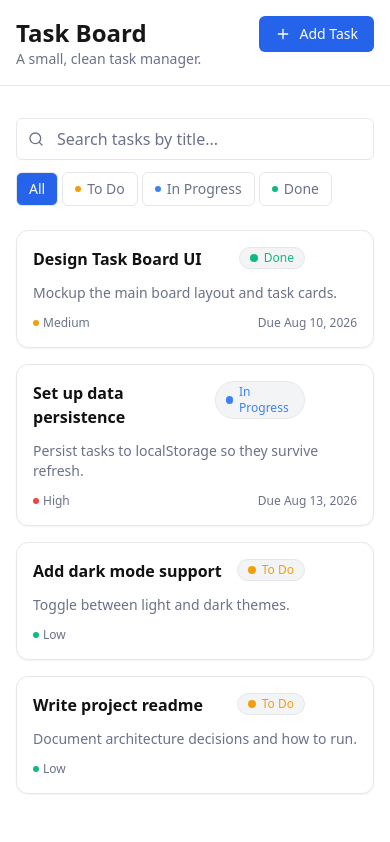
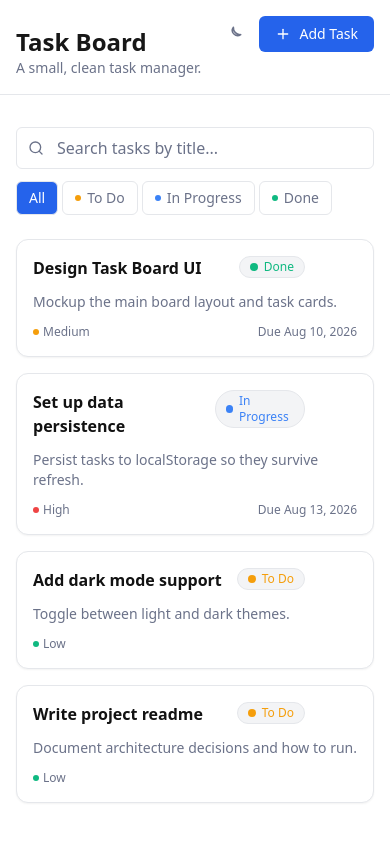
Before and after one commit to sumonDev13/coding_assignment_ordiple, a Next.js app: page / in a window 390 px wide. Built offline with nearby package versions, Linux system fonts and the light colour scheme.

Commit message:
feat: dark mode toogle and responsive design

```diff
--- /dev/null
+++ b/app/_components/DarkModeToggle.tsx
@@ -0,0 +1,79 @@
+"use client";
+
+import { useLayoutEffect } from "react";
+
+export default function DarkModeToggle() {
+  // Re-apply the stored preference on mount (also survives React strict-mode
+  // remounts in dev, per Next.js docs on preventing flash before hydration).
+  useLayoutEffect(() => {
+    const cached = localStorage.getItem("theme");
+    if (cached === "dark" || cached === "light") {
+      document.documentElement.setAttribute("data-theme", cached);
+    }
+  }, []);
+
+  const toggle = () => {
+    const root = document.documentElement;
+    const next = root.getAttribute("data-theme") === "dark" ? "light" : "dark";
+    root.setAttribute("data-theme", next);
+    localStorage.setItem("theme", next);
+  };
+
+  return (
+    <button
+      type="button"
+      onClick={toggle}
+      aria-label="Toggle dark mode"
+      className="rounded-md p-2 text-muted-foreground hover:text-foreground hover:bg-muted"
+    >
+      <SunIcon className="theme-sun" />
+      <MoonIcon className="theme-moon" />
+    </button>
+  );
+}
+
+function SunIcon({ className }: { className?: string }) {
+  return (
+    <svg
+      className={className}
+      width="18"
+      height="18"
+      viewBox="0 0 24 24"
+      fill="none"
+      stroke="currentColor"
+      strokeWidth="2"
+      strokeLinecap="round"
+      strokeLinejoin="round"
+      aria-hidden="true"
+    >
+      <circle cx="12" cy="12" r="5" />
+      <line x1="12" y1="1" x2="12" y2="3" />
+      <line x1="12" y1="21" x2="12" y2="23" />
+      <line x1="4.22" y1="4.22" x2="5.64" y2="5.64" />
+      <line x1="18.36" y1="18.36" x2="19.78" y2="19.78" />
+      <line x1="1" y1="12" x2="3" y2="12" />
+      <line x1="21" y1="12" x2="23" y2="12" />
+      <line x1="4.22" y1="19.78" x2="5.64" y2="18.36" />
+      <line x1="18.36" y1="5.64" x2="19.78" y2="4.22" />
+    </svg>
+  );
+}
+
+function MoonIcon({ className }: { className?: string }) {
+  return (
+    <svg
+      className={className}
+      width="18"
+      height="18"
+      viewBox="0 0 24 24"
+      fill="none"
+      stroke="currentColor"
+      strokeWidth="2"
+      strokeLinecap="round"
+      strokeLinejoin="round"
+      aria-hidden="true"
+    >
+      <path d="M21 12.79A9 9 0 0 1 11.21 3 7 7 0 0 0 21 12.79z" />
+    </svg>
+  );
+}
--- a/app/_components/Header.tsx
+++ b/app/_components/Header.tsx
@@ -17,7 +17,7 @@ export default function Header({ actions }: HeaderProps) {
               A small, clean task manager.
             </p>
           </div>
-          {actions ? <div className="flex items-center gap-2">{actions}</div> : null}
+          {actions ? <div className="flex flex-wrap items-center gap-2">{actions}</div> : null}
         </div>
       </div>
     </header>
--- a/app/globals.css
+++ b/app/globals.css
@@ -74,3 +74,14 @@ body {
 * {
   border-color: var(--border);
 }
+
+/* Theme toggle icon visibility (no JS state: CSS reacts to data-theme) */
+.theme-sun {
+  display: none;
+}
+[data-theme="dark"] .theme-sun {
+  display: inline-flex;
+}
+[data-theme="dark"] .theme-moon {
+  display: none;
+}
--- a/app/layout.tsx
+++ b/app/layout.tsx
@@ -6,6 +6,11 @@ export const metadata: Metadata = {
   title: "Task Board",
   description:
     "A small, clean task manager — create, view, edit, delete and filter tasks.",
+};
+
+export const viewport = {
+  width: "device-width",
+  initialScale: 1,
 };
 
 const themeScript = `(function(){try{var t=localStorage.getItem('theme');if(t!=='dark'&&t!=='light'){t=window.matchMedia('(prefers-color-scheme: dark)').matches?'dark':'light'}document.documentElement.setAttribute('data-theme',t)}catch(e){}})();`;
--- a/app/page.tsx
+++ b/app/page.tsx
@@ -8,6 +8,7 @@ import Modal from "@/app/_components/Modal";
 import TaskCard from "@/app/_components/TaskCard";
 import TaskForm from "@/app/_components/TaskForm";
 import FilterBar, { type StatusFilter } from "@/app/_components/FilterBar";
+import DarkModeToggle from "@/app/_components/DarkModeToggle";
 
 const PlusIcon = () => (
   <svg
@@ -62,6 +63,8 @@ export default function BoardPage() {
     <>
       <Header
         actions={
+          <>
+            <DarkModeToggle />
             <button
               type="button"
               onClick={() => setCreateOpen(true)}
@@ -70,6 +73,7 @@ export default function BoardPage() {
               <PlusIcon />
               Add Task
             </button>
+          </>
         }
       />
       <main className="flex-1">
```
Lines whose indentation alone changed are shown as unchanged.
